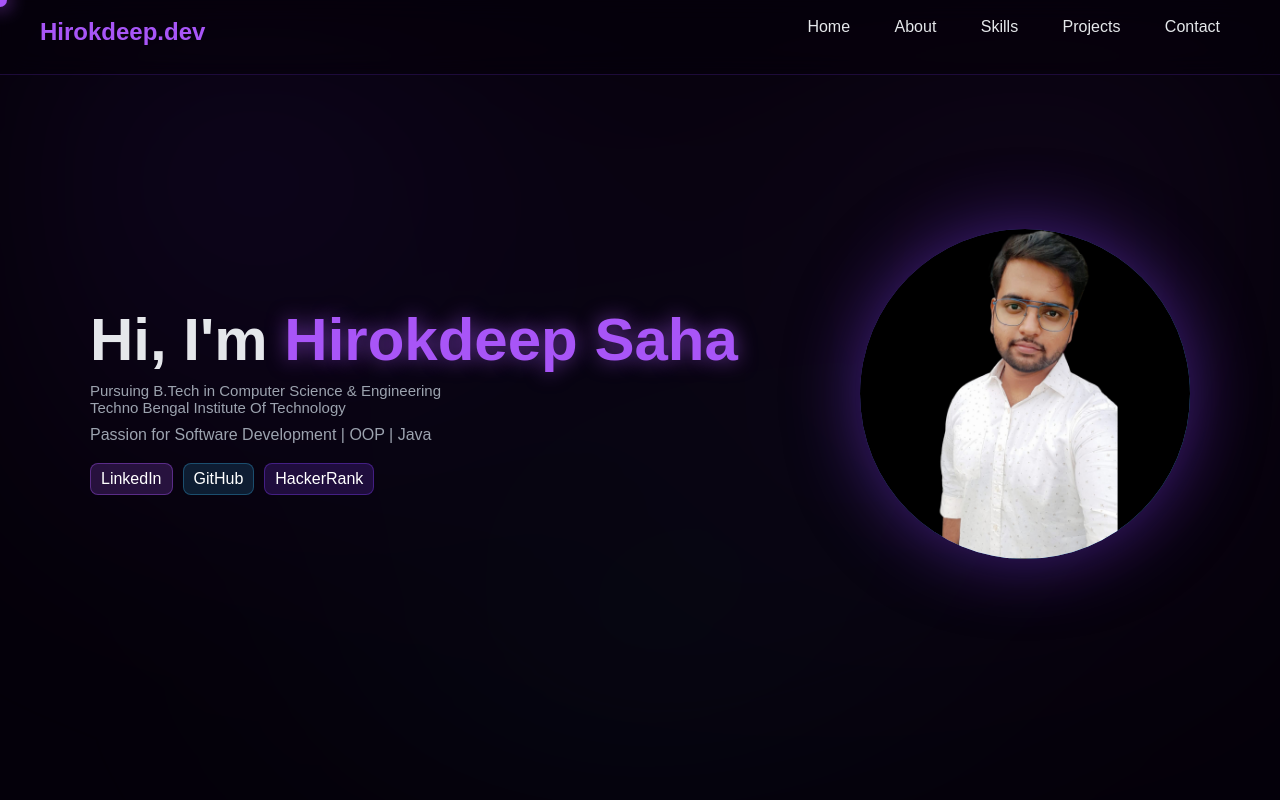
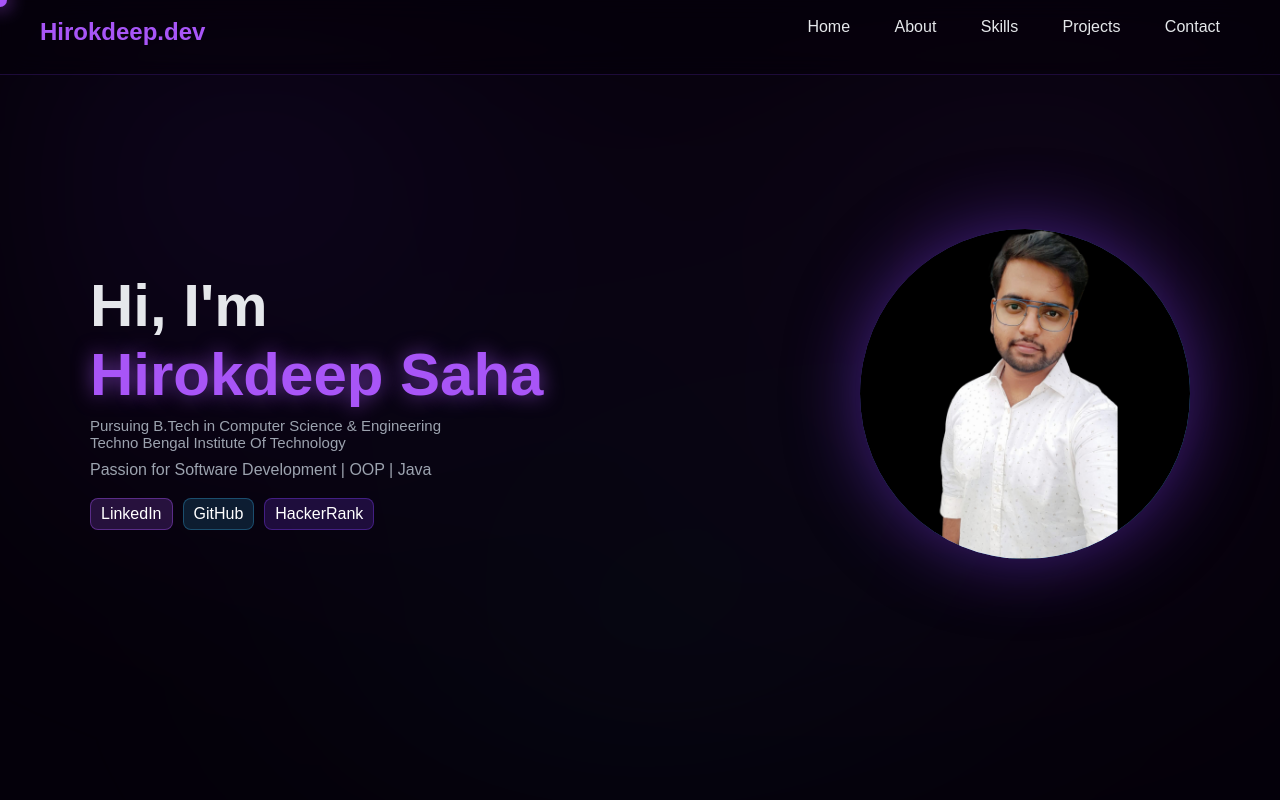
Before and after one commit to HirokdeepSaha/Portfolio, a plain HTML site: page index.html in a window 1280 px wide. Shown: the top 800 px of the page. Drawn offline with nearby package versions, Linux system fonts and the light colour scheme.

Commit message:
Update index.html

```diff
--- a/index.html
+++ b/index.html
@@ -31,7 +31,7 @@
 <section id="home">
   <div class="container hero">
     <div>
-      <h1>Hi, I'm <span>Hirokdeep Saha</span></h1>
+      <h1>Hi, I'm <br><span>Hirokdeep Saha</span></h1>
 
       <p style="color:var(--muted);margin-top:8px;font-size:15px;">
         Pursuing B.Tech in Computer Science & Engineering<br/>
```
